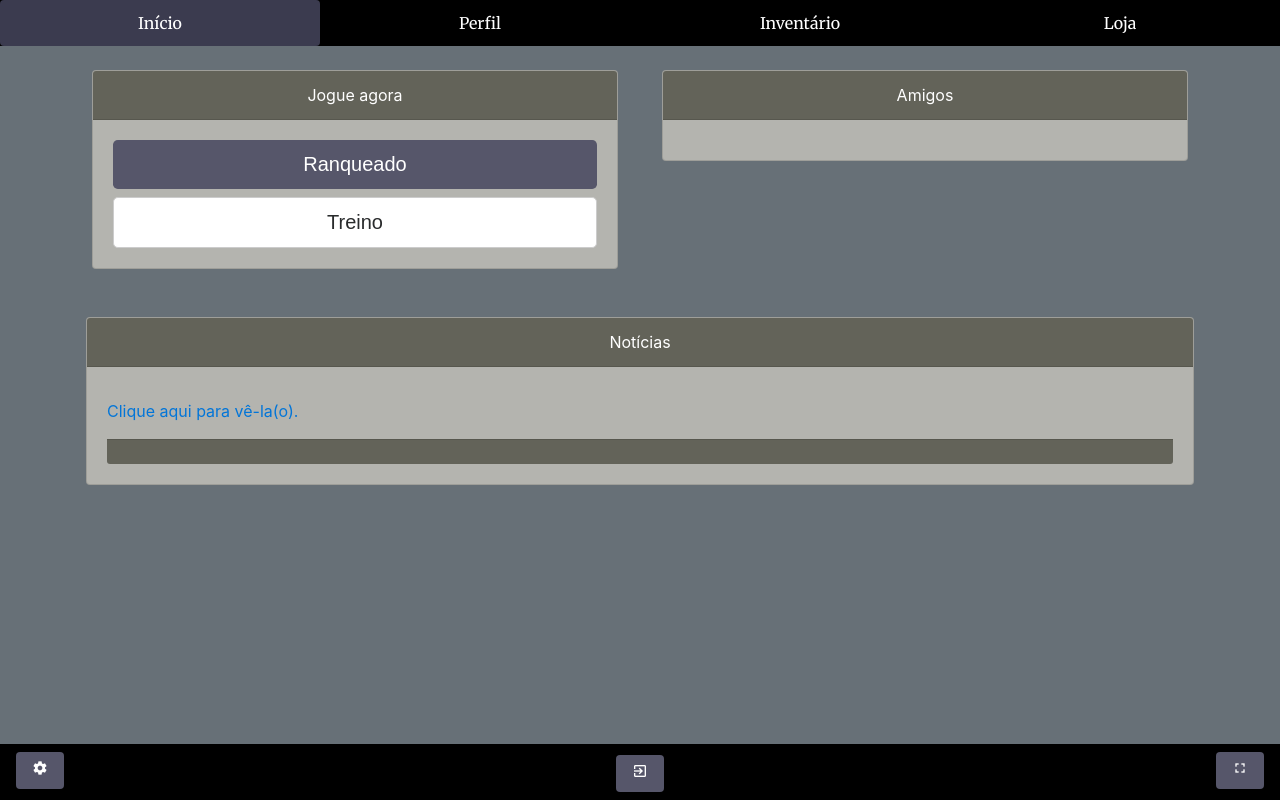
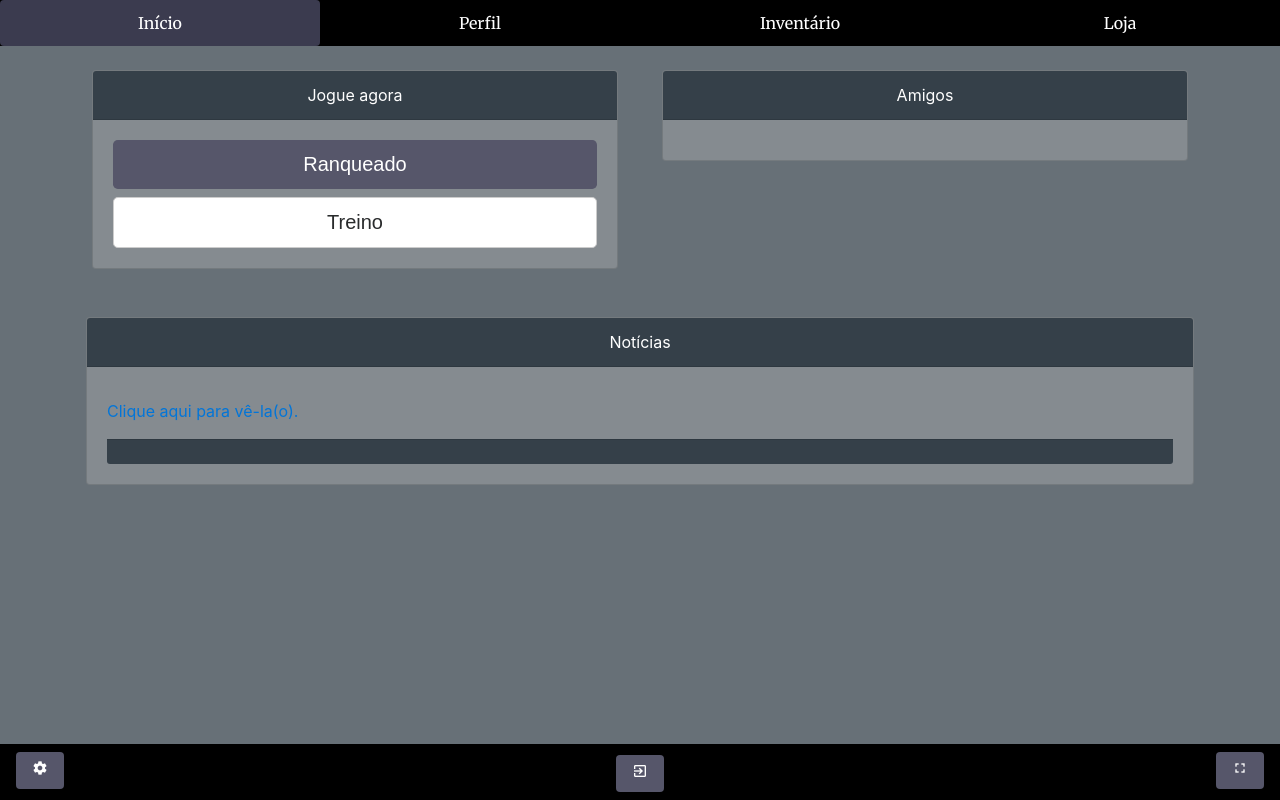
Before and after one commit to lucasrodrigues10/lifeofcards, a PHP site: page /pages/main.php in a window 1280 px wide. Run offline with PHP 8.4, Linux system fonts and the light colour scheme; the template is opened without the code that fills it, so the values that code supplies are empty; the visitor is signed in with stand-in values (Sample User, id 1); some libraries are stand-ins or nearby versions; some web fonts are replaced.

Commit message:
mudei cor dos cards do perfil

```diff
--- a/css/style.css
+++ b/css/style.css
@@ -13,6 +13,10 @@
     --botao2Hover: #7E6C7C;
 
     --background: #677077;
+
+    --corFundo1: #858B90 ;
+
+    --corFundo2: #354049;
 
 }
 
@@ -209,6 +213,14 @@ body {
 
     background-color: #1D1421;
 
+}
+
+.fundo1{
+    background-color: var(--corFundo1);
+}
+
+.fundo2{
+    background-color: var(--corFundo2);
 }
 
 .icn-status {
--- a/pages/main.php
+++ b/pages/main.php
@@ -29,7 +29,6 @@ $sexo = $row["Sexo"];
 $email = $row["Email"];
 
 
-
 $query = "SELECT * FROM UsuarioNoJogo WHERE IDusuario = '$id'";
 
 $result = $conn->query($query);
@@ -46,14 +45,13 @@ if ($result->num_rows > 0) {
 
     $avatar_imagem = $row["img_avatar.arquivo"];
 
-    if($avatar_imagem == NULL)
+    if ($avatar_imagem == NULL)
         $avatar_imagem = 'cachorro.jpg';
     $vitorias = $row["Vitorias"];
 
     $derrotas = $row["Derrotas"];
 
 }
-
 
 
 $query = "SELECT Nivel FROM Nivel WHERE XPnecessaria > '$exp' LIMIT 1";
@@ -63,7 +61,6 @@ $result = $conn->query($query);
 $row = $result->fetch_assoc();
 
 $nivel = $row["Nivel"];
-
 
 
 if (isset($nickname) && $nickname != null) {
@@ -141,7 +138,6 @@ if ($result->num_rows > 0) {
 }
 
 
-
 $IDproduto = array();
 
 $Tabnum = array();
@@ -191,9 +187,6 @@ if ($result->num_rows > 0) {
     }
 
 }
-
-
-
 
 
 $a = 0;
@@ -339,13 +332,11 @@ $a = 0;
 <?php if ($modal < 1) { ?>
 
 
-
     <script>
 
         window.open("nickname.php", "_self");
 
     </script>
-
 
 
 <?php } ?>
@@ -493,7 +484,6 @@ $a = 0;
 </div>
 
 
-
 <!--Barra de navegação de cima -->
 
 <ul class="nav nav-pills nav-justified nav-top">
@@ -532,9 +522,9 @@ $a = 0;
 
         <div class="col-sm-6 mb-3">
 
-            <div class="card text-center" style="margin:1em auto; width: 97.3%; background-color: #B4B4AF">
+            <div class="card text-center fundo1" style="margin:1em auto; width: 97.3%">
 
-                <div class="card-header" style="background-color: #636359; color:white">
+                <div class="card-header fundo2" style="color:white">
 
                     Jogue agora
 
@@ -562,9 +552,9 @@ $a = 0;
 
         <div class="col-sm-6">
 
-            <div class="card text-center" style="margin:1em auto; width: 97.3%; background-color: #B4B4AF">
+            <div class="card text-center fundo1" style="margin:1em auto; width: 97.3%;">
 
-                <div class="card-header" style="background-color: #636359; color:white">
+                <div class="card-header fundo2" style="color:white">
 
                     Amigos
 
@@ -614,23 +604,23 @@ $a = 0;
 
         </div>
 
-        <div class="card mx-3 mb-3" style="margin:1em auto; width: 97.3%; background-color: #B4B4AF">
+        <div class="card mx-3 mb-3 fundo1" style="margin:1em auto; width: 97.3%">
 
-            <div class="card-header text-center " style="background-color: #636359; color:white">
+            <div class="card-header text-center fundo2" style=" color:white">
 
                 Notícias
 
             </div>
 
-            <div class="card-block">
+            <div class="card-block fundo 2">
 
-                <h4 class="card-title "><?php if (isset($titulo)) echo($titulo); ?></h4>
+                <h4 class="card-title"><?php if (isset($titulo)) echo($titulo); ?></h4>
 
                 <p class="card-text "><?php if (isset($descricao)) echo($descricao); ?> <a href="#"> Clique aqui para
 
                         vê-la(o).</a></p>
 
-                <div class="card-footer text-muted text-center " style="background-color: #636359; color:white">
+                <div class="card-footer text-muted text-center fundo2" style=" color:white">
 
                     <p style="color:white;display: inline"><?php if (isset($data)) echo($data); ?></p>
 
@@ -802,8 +792,8 @@ $a = 0;
 
                             <td>
                                 <?php if (isset($sexo)) echo($sexo); ?>
-                                <input style="display:none;" class="field" type ="sexo" id="sexo" name="sexo">
-                                <input style="display:none" id="id" value = <?php echo $id ?> >
+                                <input style="display:none;" class="field" type="sexo" id="sexo" name="sexo">
+                                <input style="display:none" id="id" value= <?php echo $id ?>>
                             </td>
 
                         </tr>
@@ -819,7 +809,8 @@ $a = 0;
                         </tbody>
 
                     </table>
-                    <button type="button" class="btn btn-primary btn-enviar" style="margin:1em auto 1em auto;width: 40%;display:none">
+                    <button type="button" class="btn btn-primary btn-enviar"
+                            style="margin:1em auto 1em auto;width: 40%;display:none">
 
                         Enviar
 
@@ -827,7 +818,8 @@ $a = 0;
 
                     </button>
 
-                    <button type="button" class="btn btn-primary btn-editar" style="margin:1em auto 1em auto;width: 40%">
+                    <button type="button" class="btn btn-primary btn-editar"
+                            style="margin:1em auto 1em auto;width: 40%">
 
                         Editar
 
@@ -860,7 +852,6 @@ $a = 0;
         <div class="row ">
 
 
-
             <?php
 
             $j = 0;
@@ -884,7 +875,6 @@ $a = 0;
                 <?php $j++;
 
             } ?>
-
 
 
         </div>
@@ -1068,16 +1058,11 @@ $a = 0;
     </div>
 
 
-
-
-
     <div class="collapse" id="collapseExample">
 
         <div class="card card-block" style="color:black;margin:2em auto 4em auto">
 
             <?php
-
-
 
 
             $aux2 = 0;
@@ -1089,7 +1074,6 @@ $a = 0;
             if ($result->num_rows > 0) {
 
                 ?>
-
 
 
                 <div class="row equal" style="height: ;">
@@ -1159,7 +1143,6 @@ $a = 0;
                 </div>
 
 
-
                 <?php
 
             }
@@ -1167,9 +1150,6 @@ $a = 0;
             ?>
 
         </div>
-
-
-
 
 
     </div>
@@ -1209,13 +1189,11 @@ $a = 0;
         <div class="col text-right ">
 
 
-
             <button class="btn btn-primary" href="javascript:void(0)" onclick="toggleFullScreen()">
 
                 <i class="material-icons" id="btn-fullscreen">fullscreen</i>
 
             </button>
-
 
 
         </div>
@@ -1225,20 +1203,18 @@ $a = 0;
 </nav>
 
 
-
-
-
 <span class="glyphicons-home" aria-hidden="true "></span>
-
 
 
 <!--JQuery, Javascript para Bootstrap -->
 <script src="https://code.jquery.com/jquery-3.1.1.min.js">
-<script src="https://code.jquery.com/jquery-3.1.1.slim.min.js "
+    <
+    script
+    src = "https://code.jquery.com/jquery-3.1.1.slim.min.js "
 
-        integrity="sha384-A7FZj7v+d/sdmMqp/nOQwliLvUsJfDHW+k9Omg/a/EheAdgtzNs3hpfag6Ed950n "
+    integrity = "sha384-A7FZj7v+d/sdmMqp/nOQwliLvUsJfDHW+k9Omg/a/EheAdgtzNs3hpfag6Ed950n "
 
-        crossorigin="anonymous "></script>
+    crossorigin = "anonymous " ></script>
 
 <script src="https://cdnjs.cloudflare.com/ajax/libs/tether/1.4.0/js/tether.min.js "
 
@@ -1265,5 +1241,4 @@ $a = 0;
 </body>
 
 
-
 </html>
```
